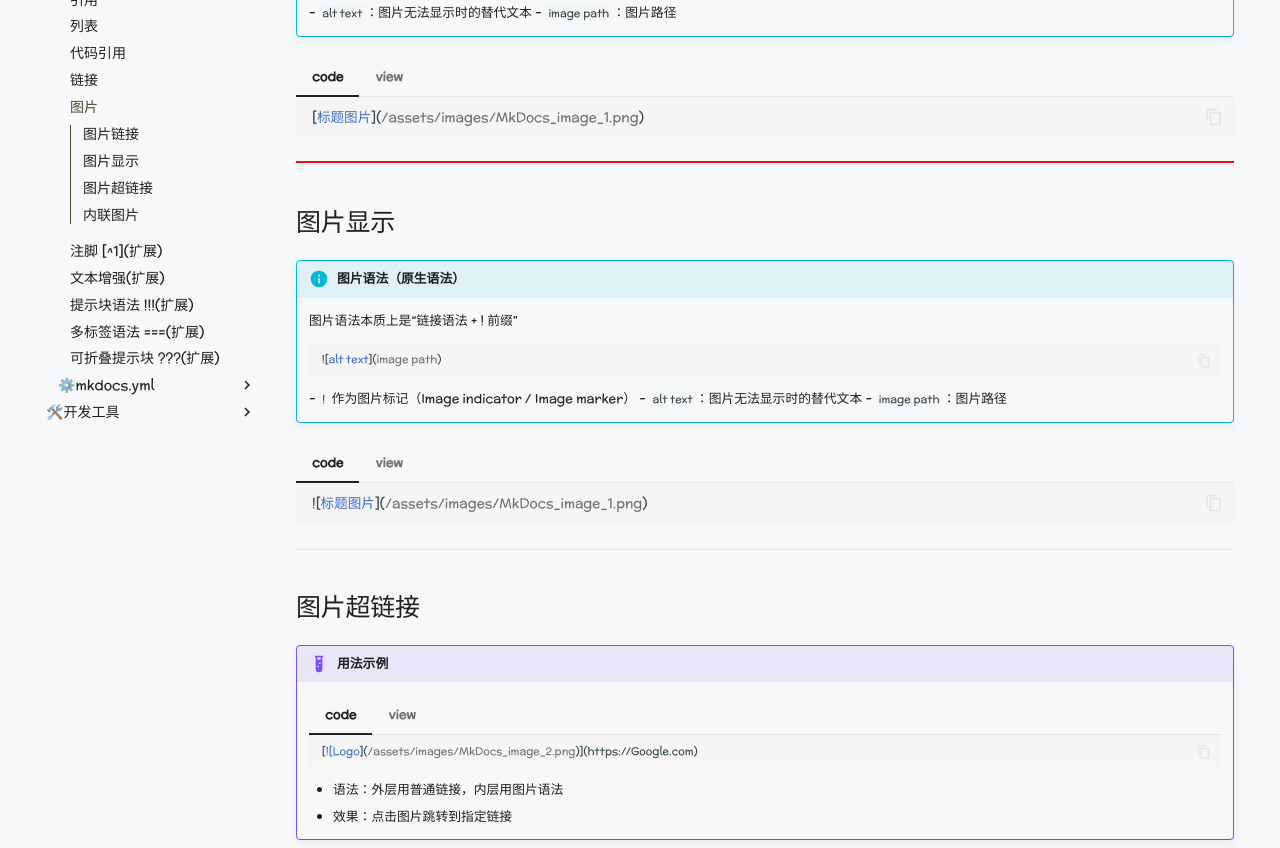
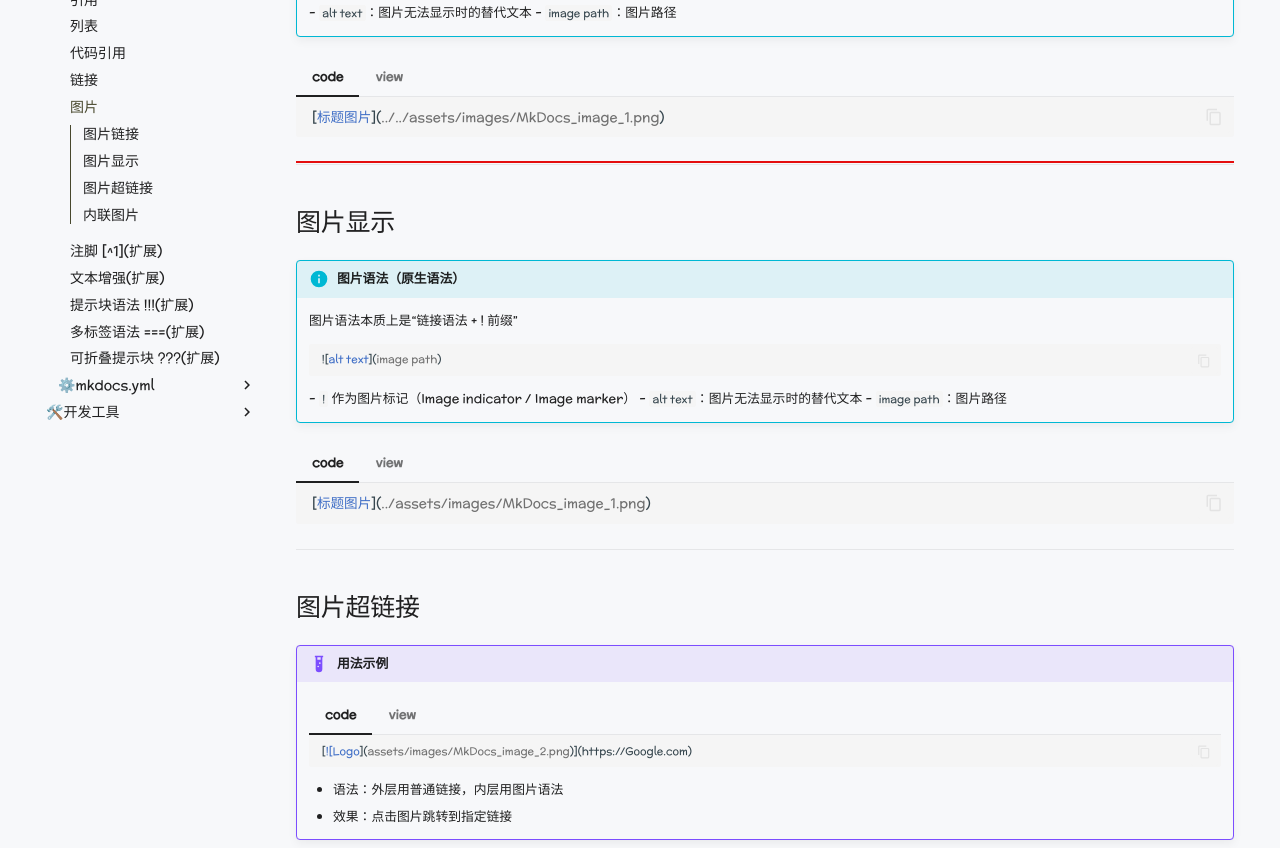
Before and after one commit to ElmMeteor/mkdocs-project, an MkDocs documentation site: the page built from docs/markdown/pageKeyword/docs/image.md, in a window 1280 px wide and 1400 px high. Shown: the part 375-1223 px from the top of the window. Built offline with MkDocs 1.6.1 and Material for MkDocs 9.7.7, drawn with Linux system fonts in a browser that asks for light colours; some web fonts are replaced.

Commit message:
路径测试

````diff
--- a/docs/extra.css
+++ b/docs/extra.css
@@ -54,7 +54,7 @@
 /* ----------- 英文字体 McLaren ----------- */
 @font-face {
   font-family: "McLaren"; /* 字体名称，用于后续 CSS font-family 调用（注意保持一致） */
-  src: url("/assets/fonts/McLaren-Regular.ttf") format("truetype");   /* 指定字体文件的 Web 访问路径（以网站根为起点） */
+  src: url("assets/fonts/McLaren-Regular.ttf") format("truetype");   /* 指定字体文件的 Web 访问路径（以网站根为起点） */
   font-weight: 400;                                        /* 字重：常规体，normal/regular */
   font-style: normal;                                      /* 字体样式：常规（不是斜体） */
 }
@@ -62,7 +62,7 @@
 /* ----------- 中文字体 ZCOOL XiaoWei ----------- */
 @font-face {
   font-family: "ZCOOL XiaoWei"; /* 字体名称，注意空格须与实际一致 */
-  src: url("/assets/fonts/ZCOOLXiaoWei-Regular.ttf") format("truetype");   /* 对应 Web 链接路径（不是相对 extra.css 的路径，而是网站根目录起） */
+  src: url("../assets/fonts/ZCOOLXiaoWei-Regular.ttf") format("truetype");   /* 对应 Web 链接路径（不是相对 extra.css 的路径，而是网站根目录起） */
   font-weight: 400;                                               /* 字重：常规体 */
   font-style: normal;                                             /* 常规样式 */
 }
--- a/docs/markdown/pageKeyword/docs/image.md
+++ b/docs/markdown/pageKeyword/docs/image.md
@@ -11,10 +11,10 @@
 
 === "code"
     ```markdown
-    [标题图片](/assets/images/MkDocs_image_1.png)
+    [标题图片](../../assets/images/MkDocs_image_1.png)
     ```
 === "view"
-    [标题图片](/assets/images/MkDocs_image_1.png)
+    [标题图片](../../assets/images/MkDocs_image_1.png)
 
 <hr style="border-top: 2px solid #e40e0eff; margin: 24px 0;">
 
@@ -31,10 +31,10 @@
 
 === "code"
     ```markdown
-    ![标题图片](/assets/images/MkDocs_image_1.png)
+    [标题图片](../assets/images/MkDocs_image_1.png)
     ```
 === "view"
-    ![标题图片](/assets/images/MkDocs_image_1.png)
+    [标题图片](../assets/images/MkDocs_image_1.png)
 
 
 ---
@@ -44,10 +44,10 @@
 !!! example "用法示例"
     === "code"
         ```markdown
-        [![Logo](/assets/images/MkDocs_image_2.png)](https://Google.com)
+        [![Logo](assets/images/MkDocs_image_2.png)](https://Google.com)
         ```
     === "view"
-        [![Logo](/assets/images/MkDocs_image_2.png){width="100" height="100"}](https://Google.com)
+        [![Logo](assets/images/MkDocs_image_2.png){width="100" height="100"}](https://Google.com)
 
     - 语法：外层用普通链接，内层用图片语法
     - 效果：点击图片跳转到指定链接
````
Also changed, not shown: docs/markdown/pageKeyword/mkdocs/fontGuide.md (+3 -3 lines).
